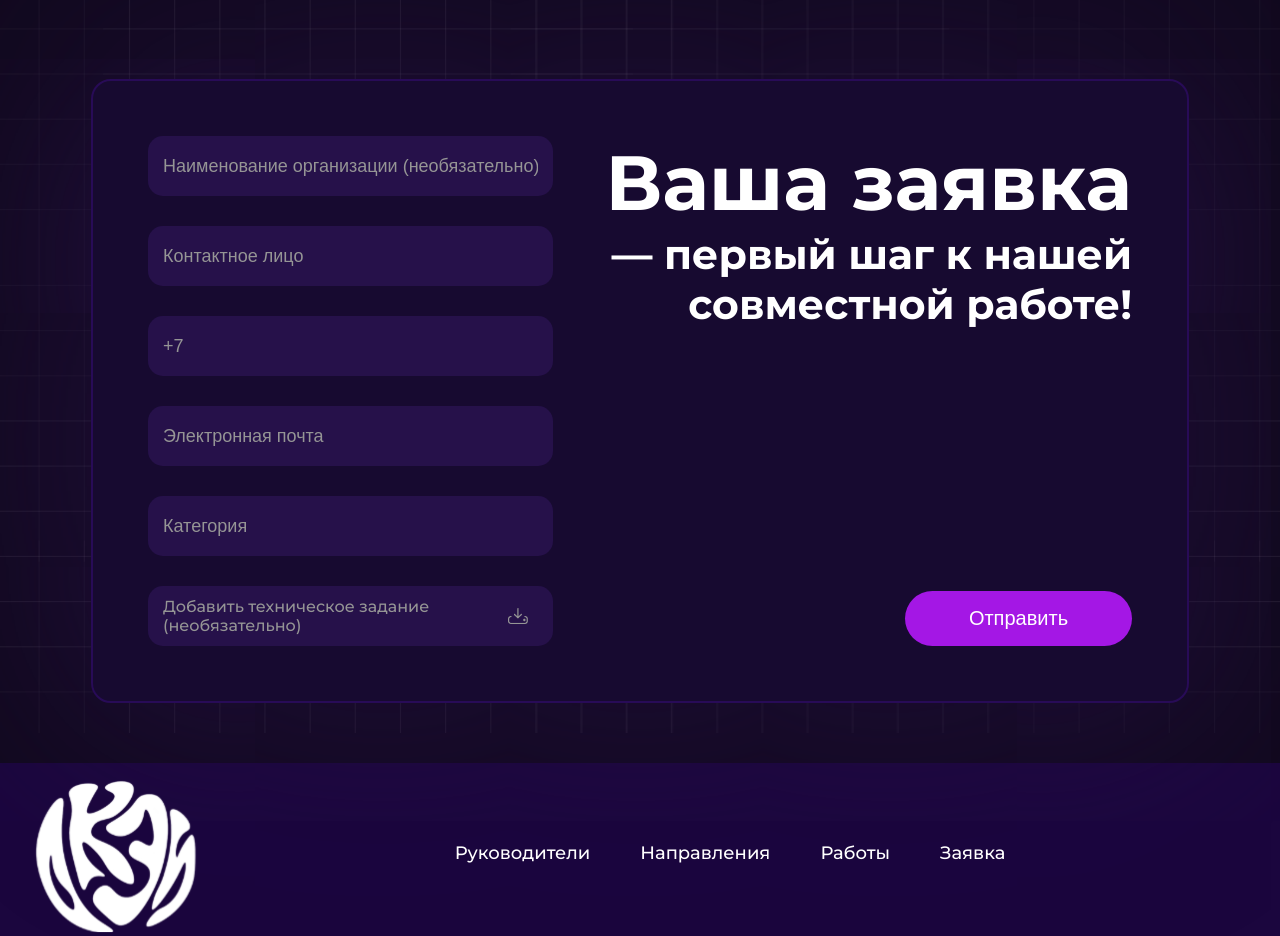
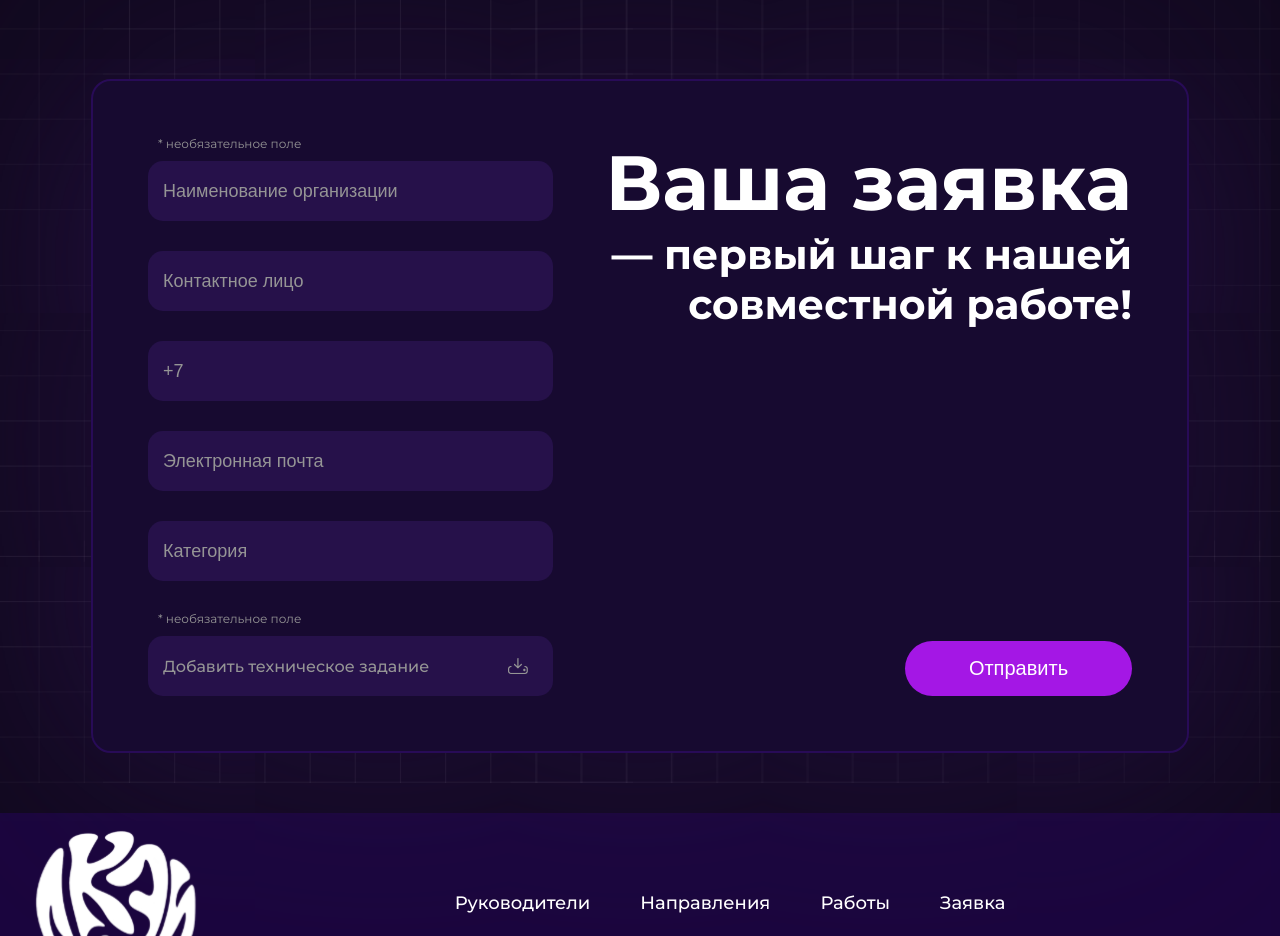
Before and after one commit to visstt/okeiProjects, a React (Vite) app: page / in a window 1280 px wide. Shown: the part 4260-5196 px from the top of the page. Built offline with nearby package versions, Linux system fonts and the light colour scheme; a web font is replaced by a local one.

Commit message:
feat: add optional field hints and improve placeholder text in HomeForm component

```diff
--- a/src/Pages/Home/Form/Form.jsx
+++ b/src/Pages/Home/Form/Form.jsx
@@ -4,6 +4,7 @@ import { ToastContainer, toast } from "react-toastify";
 import "react-toastify/dist/ReactToastify.css";
 import styles from "./Form.module.css";
 import Button from "../../../Global/components/Button/Button";
+import { style } from "motion/react-client";
 
 export default function HomeForm() {
 	const [fileName, setFileName] = useState("");
@@ -173,12 +174,13 @@ export default function HomeForm() {
 			<div className={styles.container}>
 				<div className={styles.inner}>
 					<form onSubmit={handleSubmit} className={styles.form} ref={formRef}>
+						<p className={styles.hint}>* необязательное поле</p>
 						<input
 							type="text"
 							id="organization"
 							name="organizationName"
 							onChange={handleChange}
-							placeholder="Наименование организации (необязательно)"
+							placeholder="Наименование организации"
 							aria-describedby="organization-error"
 						/>
 						{errors.organizationName && (
@@ -244,6 +246,7 @@ export default function HomeForm() {
 								{errors.category}
 							</span>
 						)}
+						<p className={styles.hint}>* необязательное поле</p>
 						<div className={styles.file_input}>
 							<input
 								type="file"
@@ -253,9 +256,7 @@ export default function HomeForm() {
 								style={{ display: "none" }}
 							/>
 							<label htmlFor="file-upload" className={styles.fileUpload}>
-								<span>
-									{fileName || "Добавить техническое задание (необязательно)"}
-								</span>
+								<span>{fileName || "Добавить техническое задание"}</span>
 								<img src="/download.png" alt="Загрузить файл" />
 							</label>
 						</div>
--- a/src/Pages/Home/Form/Form.module.css
+++ b/src/Pages/Home/Form/Form.module.css
@@ -67,7 +67,12 @@ select,
 input[type="file"] {
 	display: none;
 }
-
+.hint {
+	font-size: 12px;
+	margin-bottom: -20px;
+	margin-left: 10px;
+	color: #959595;
+}
 .fileUpload {
 	display: flex;
 	align-items: center;
```
Lines whose indentation alone changed are shown as unchanged.
